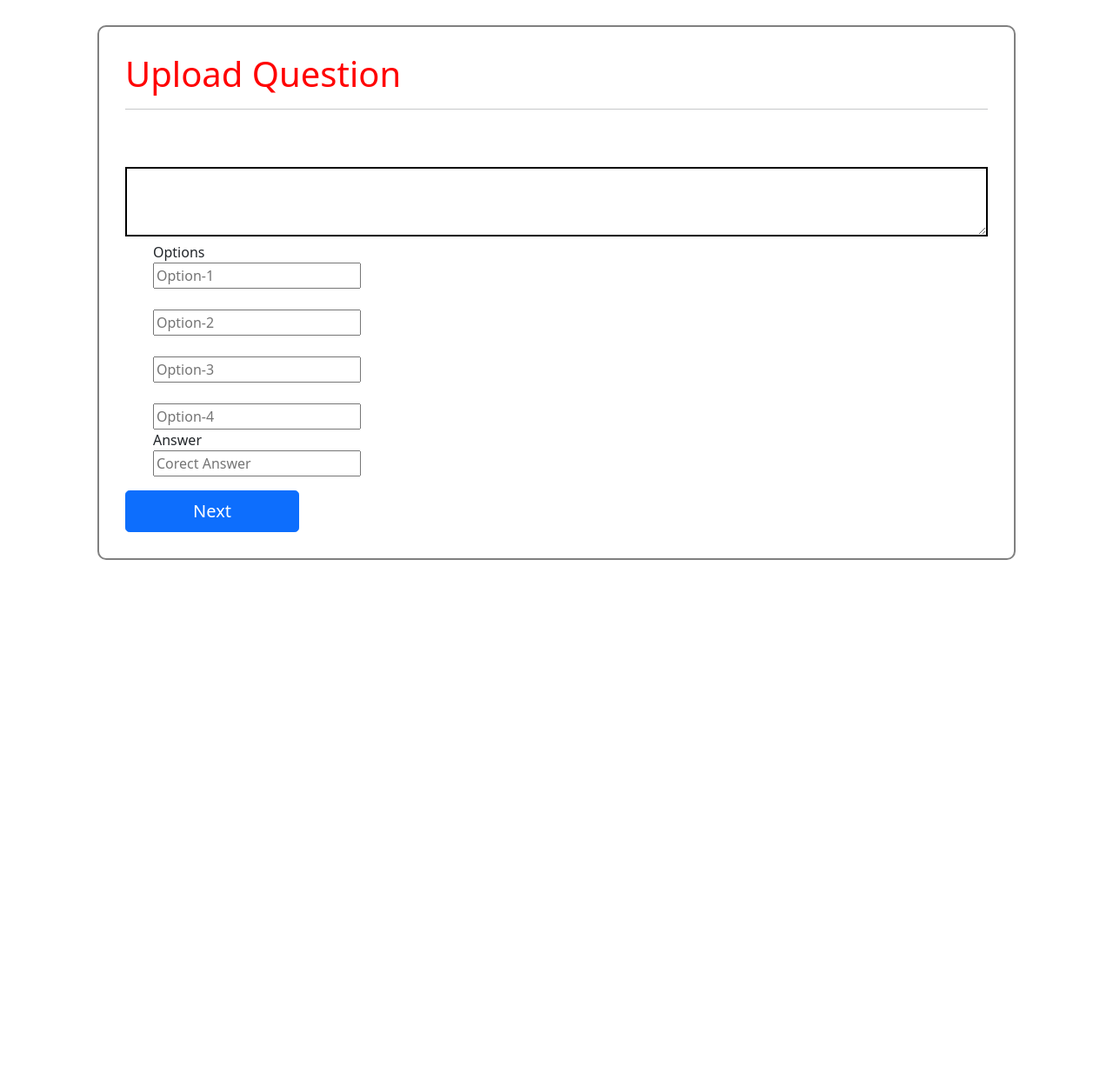
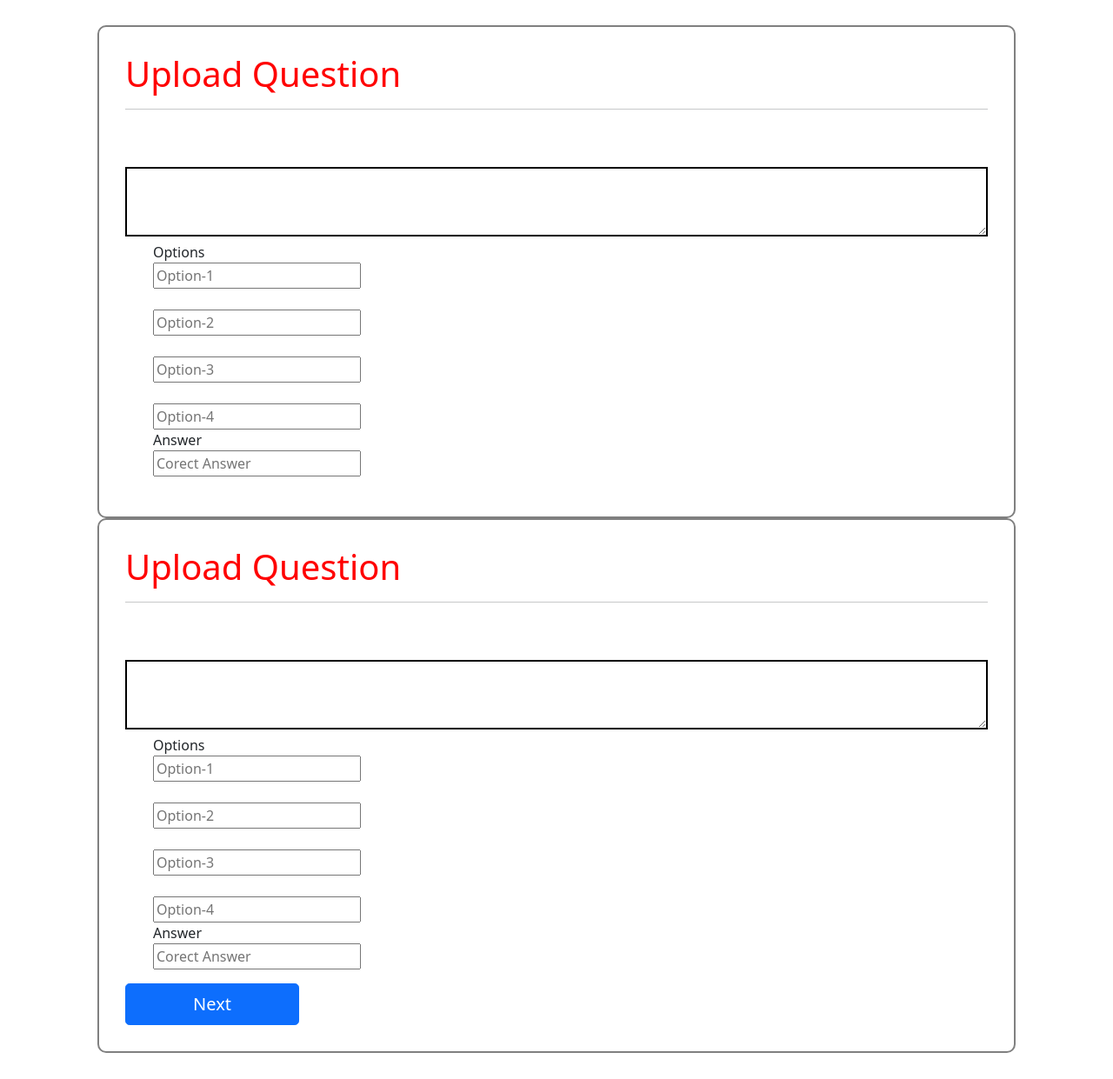
Before and after one commit to shashank-16/hackton, a PHP site: page /Question_upload.php in a window 1280 px wide. Shown: the part 99-1340 px from the top of the page at 87% size. Before the commit the page ends 743 px from the top, so only its background shows below. Run offline with PHP 8.4, Linux system fonts and the light colour scheme; some web fonts are replaced.

Commit message:
upload question done
yes done

```diff
--- a/process_file/Question_upload.php
+++ b/process_file/Question_upload.php
@@ -96,26 +96,48 @@
     </nav>
 
     <div class="container">
-        <form action="<?php echo $_SERVER['PHP_SELF']; ?>" method="POST">
+        <form action="<?php echo $_SERVER['PHP_SELF']; ?>" id="nm" name="form-a" method="POST">
 
             <div class="Question form-group">
                 <h1>Upload Question</h1>
                 <hr>
-                <textarea name="question" style="border: 2px solid black;
+                <textarea name="paperdata[0][question]" style="border: 2px solid black;
                 margin-top: 50px;" id="question"></textarea>
                 <ul>
                     <label for="option-1">Options</label>
-                    <li><input type="text" name="option_1" id="" placeholder="Option-1"></li>
+                    <li><input type="text" name="paperdata[0][option_1]" id="" placeholder="Option-1"></li>
                     <br>
-                    <li><input type="text" name="option_2" id="" placeholder="Option-2"></li>
+                    <li><input type="text" name="paperdata[0][option_2]" id="" placeholder="Option-2"></li>
                     <br>
-                    <li><input type="text" name="option_3" id="" placeholder="Option-3"></li>
+                    <li><input type="text" name="paperdata[0][option_3]" id="" placeholder="Option-3"></li>
                     <br>
-                    <li><input type="text" name="option_4" id="" placeholder="Option-4"></li>
+                    <li><input type="text" name="paperdata[0][option_4]" id="" placeholder="Option-4"></li>
                     <label for="Answer">Answer</label>
-                    <li><input type="text" name="answer" id="" placeholder="Corect Answer"></li>
+                    <li><input type="text" name="paperdata[0][answer]" id="" placeholder="Corect Answer"></li>
                 </ul>
-                <button type="submit" name="submit" class="btn btn-lg btn-primary">Next</button>
+                <!-- <button type="submit" name="submit" class="btn btn-lg btn-primary" onclick="change(), formSubmit()" >Next</button> -->
+            </div>
+
+
+
+            <div class="Question form-group">
+                <h1>Upload Question</h1>
+                <hr>
+                <textarea name="paperdata[1][question]" style="border: 2px solid black;
+                margin-top: 50px;" id="question"></textarea>
+                <ul>
+                    <label for="option-1">Options</label>
+                    <li><input type="text"  name="paperdata[1][option_1]" id="" placeholder="Option-1"></li>
+                    <br>
+                    <li><input type="text"  name="paperdata[1][option_2]" id="" placeholder="Option-2"></li>
+                    <br>
+                    <li><input type="text"  name="paperdata[1][option_3]" id="" placeholder="Option-3"></li>
+                    <br>
+                    <li><input type="text"  name="paperdata[1][option_4]" id="" placeholder="Option-4"></li>
+                    <label for="Answer">Answer</label>
+                    <li><input type="text" name="paperdata[1][answer]" id="" placeholder="Corect Answer"></li>
+                </ul>
+                <button type="submit" name="submit" class="btn btn-lg btn-primary" >Next</button>
             </div>
 
         </form>
@@ -129,26 +151,40 @@
 
 <?php
 
-
-    include 'connective.php';
-
     if(isset($_POST["submit"]))
     {
-    $Question=$_POST["question"];
-    $option_1=$_POST["option_1"];
-    $option_2=$_POST["option_2"];
-    $option_3=$_POST["option_3"];
-    $option_4=$_POST["option_4"];
-    $Answer=$_POST["answer"];
 
-    $sql="INSERT INTO optionsheet(`question_id`,`option1`,`option2`,`option3`,`option4`)
-    values('{$Question}','{$option_1}','{$option_2}','{$option_3}','{$option_4}')";
+        // $c = $_POST['paperdata'];
+        // print_r($c);
 
-    $query= mysqli_query($connection,$sql) or die("question nhi gya");
+        function insertData($data)
+        {
 
-    $sql2="INSERT INTO test(question,answer) VALUE('{$Question}','{$Answer}')";
+        print_r($data);
+        $Question = $data['question'];
+        $option_1 = $data['option_1'];
+        $option_2 = $data['option_2'];
+        $option_3 = $data['option_3'];
+        $option_4 = $data['option_4'];
+        $Answer= $data['answer'];
 
-    $query2= mysqli_query($connection,$sql2) or die("answer nhi gya");
+        include 'connective.php';
+
+
+        $sql="INSERT INTO optionsheet(`question_id`,`option1`,`option2`,`option3`,`option4`)
+        values('{$Question}','{$option_1}','{$option_2}','{$option_3}','{$option_4}')";
+
+        print_r($sql);
+
+        mysqli_query($connection,$sql) or die("question nhi gya");
+
+
+
+        $sql2="INSERT INTO test(question,answer) VALUE('{$Question}','{$Answer}')";
+        mysqli_query($connection,$sql2) or die("answer nhi gya");
+        }
+        array_map("insertData", $_POST['paperdata']);
     }
 
+
 ?>
```
